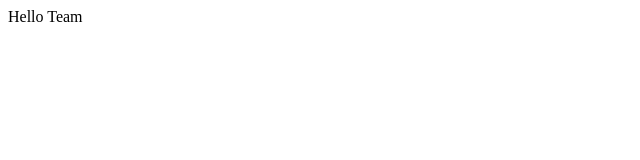
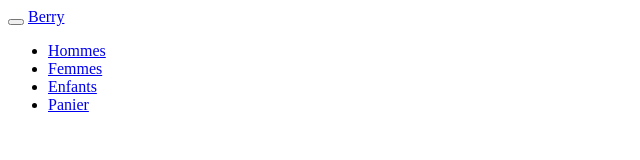
Before and after one commit to uxpaul/chateau_doms_website, a plain HTML site: page index.html in a window 1280 px wide. Shown: the whole page, without its empty margins (0-640 px from the left). Drawn offline with nearby package versions, Linux system fonts and the light colour scheme.

Commit message:
Add navbar

```diff
--- a/index.html
+++ b/index.html
@@ -1 +1,39 @@
-Hello Team
+<!DOCTYPE html>
+<html lang="en">
+<head>
+  <meta charset="UTF-8">
+  <meta name="viewport" content="width=device-width, initial-scale=1.0">
+  <meta http-equiv="X-UA-Compatible" content="ie=edge">
+  <title>Document</title>
+</head>
+
+<header>
+  <div class="navbar navbar-default navbar-static-top"> <!-- Mettre navbar-inverse pour colorer en noir -->
+    <div class="container-fluid">
+      <div class="navbar-header">
+        <button type="button" class="navbar-toggle" data-toggle="collapse" data-target=".navbar-collapse">
+          <span class="icon-bar"></span>
+          <span class="icon-bar"></span>
+          <span class="icon-bar"></span>
+        </button>
+        <a class="navbar-brand" href="#"> Berry </a>
+      </div>
+      <div class="collapse navbar-collapse">
+        <ul class="nav navbar-nav navbar-right">
+
+          <li><a href="#about"> Hommes </a></li>
+          <li><a href="#contact" data-toggle="collapse" data-target=".navbar-collapse.in"> Femmes </a></li>
+          <li><a href="#contact" data-toggle="collapse" data-target=".navbar-collapse.in"> Enfants </a></li>
+          <li class="active"><a href="#contact" data-toggle="collapse" data-target=".navbar-collapse.in" class="btn btn-primary"> Panier </a></li>
+        </ul>
+      </div><!--/.nav-collapse -->
+    </div>
+  </div>
+</header>
+<script src="https://ajax.googleapis.com/ajax/libs/jquery/3.1.0/jquery.min.js"> </script>
+<script src="https://maxcdn.bootstrapcdn.com/bootstrap/3.3.7/js/bootstrap.min.js"> </script>
+
+<body>
+
+</body>
+</html>
```
